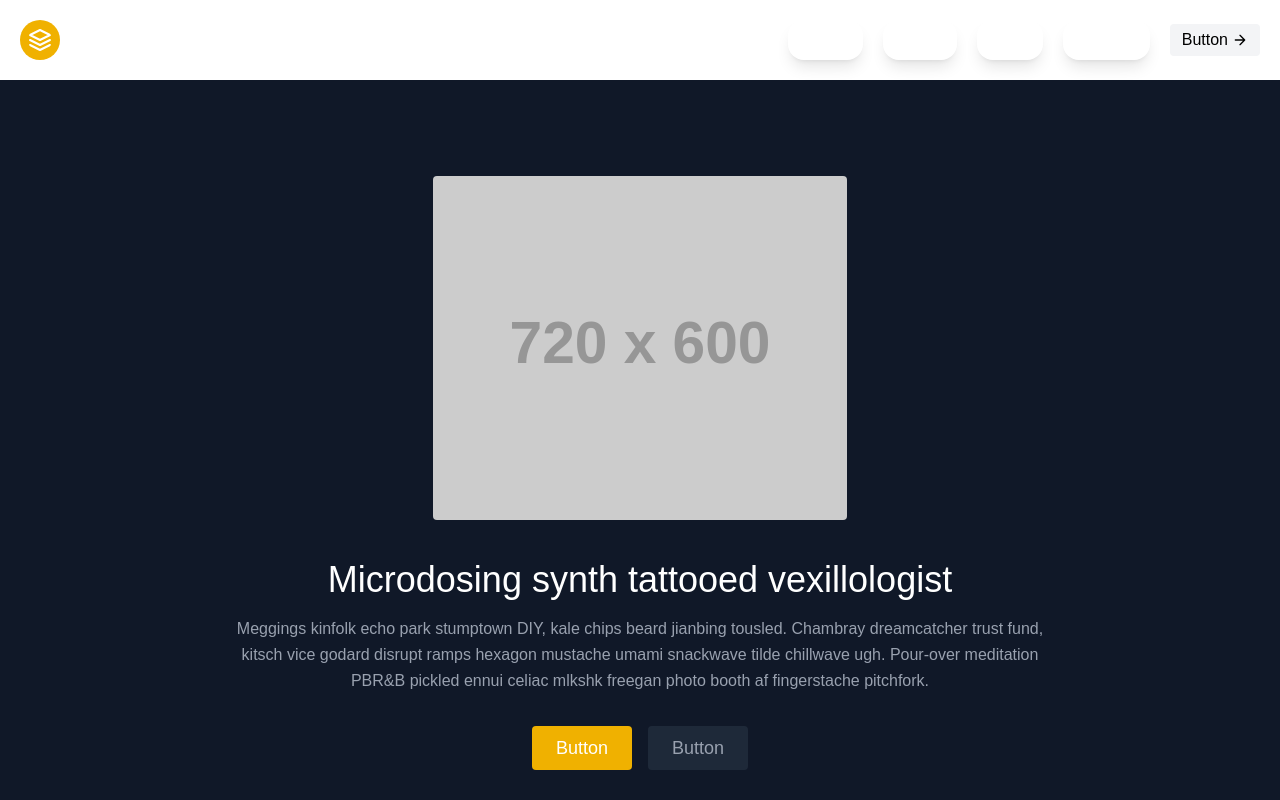
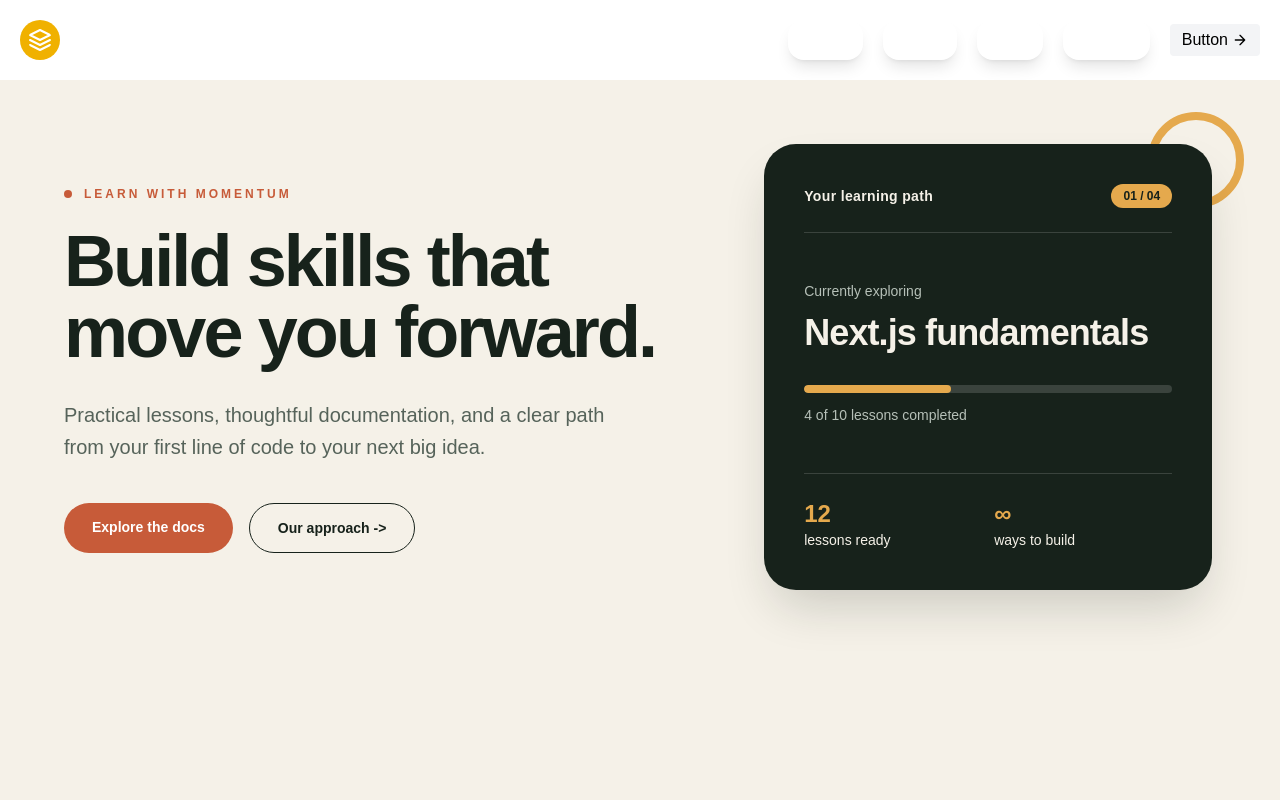
Before and after one commit to Anas-cod-er/learn-next-js, a Next.js app: page / in a window 1280 px wide. Shown: the top 800 px of the page. Built offline with nearby package versions, Linux system fonts and the light colour scheme.

Commit message:
update home page

```diff
--- a/src/app/page.jsx
+++ b/src/app/page.jsx
@@ -1,16 +1,46 @@
-import React from 'react'
-
 const page = () => {
   return (
-    <section className="text-gray-400 bg-gray-900 body-font">
-      <div className="container mx-auto flex px-5 py-24 items-center justify-center flex-col">
-        <img className="lg:w-2/6 md:w-3/6 w-5/6 mb-10 object-cover object-center rounded" alt="hero" src="https://dummyimage.com/720x600"/>
-        <div className="text-center lg:w-2/3 w-full">
-          <h1 className="title-font sm:text-4xl text-3xl mb-4 font-medium text-white">Microdosing synth tattooed vexillologist</h1>
-          <p className="leading-relaxed mb-8">Meggings kinfolk echo park stumptown DIY, kale chips beard jianbing tousled. Chambray dreamcatcher trust fund, kitsch vice godard disrupt ramps hexagon mustache umami snackwave tilde chillwave ugh. Pour-over meditation PBR&B pickled ennui celiac mlkshk freegan photo booth af fingerstache pitchfork.</p>
-          <div className="flex justify-center">
-            <button className="inline-flex text-white bg-yellow-500 border-0 py-2 px-6 focus:outline-none hover:bg-yellow-600 rounded text-lg">Button</button>
-            <button className="ml-4 inline-flex text-gray-400 bg-gray-800 border-0 py-2 px-6 focus:outline-none hover:bg-gray-700 hover:text-white rounded text-lg">Button</button>
+    <section className="min-h-screen overflow-hidden bg-[#f5f1e8] px-6 py-16 text-[#17221b] sm:px-10 lg:px-16">
+      <div className="mx-auto grid max-w-7xl items-center gap-14 lg:grid-cols-[1.15fr_0.85fr] lg:gap-20">
+        <div className="max-w-3xl">
+          <p className="mb-6 inline-flex items-center gap-3 text-xs font-bold uppercase tracking-[0.25em] text-[#c75b39]">
+            <span className="h-2 w-2 rounded-full bg-[#c75b39]" />
+            Learn with momentum
+          </p>
+          <h1 className="max-w-2xl text-5xl font-semibold leading-[0.98] tracking-[-0.04em] sm:text-7xl">
+            Build skills that move you forward.
+          </h1>
+          <p className="mt-8 max-w-xl text-lg leading-8 text-[#56635a] sm:text-xl">
+            Practical lessons, thoughtful documentation, and a clear path from your first line of code to your next big idea.
+          </p>
+          <div className="mt-10 flex flex-wrap gap-4">
+            <a href="/docs" className="rounded-full bg-[#c75b39] px-7 py-3.5 text-sm font-bold text-white transition hover:bg-[#a9462b]">
+              Explore the docs
+            </a>
+            <a href="/about" className="rounded-full border border-[#17221b] px-7 py-3.5 text-sm font-bold transition hover:bg-[#17221b] hover:text-white">
+              Our approach <span aria-hidden="true">-&gt;</span>
+            </a>
+          </div>
+        </div>
+        <div className="relative mx-auto w-full max-w-md">
+          <div className="absolute -right-5 -top-5 h-24 w-24 rounded-full border-8 border-[#e5a94d] sm:-right-8 sm:-top-8" />
+          <div className="relative rounded-[2rem] bg-[#17221b] p-8 text-[#f5f1e8] shadow-2xl shadow-[#17221b]/20 sm:p-10">
+            <div className="flex items-center justify-between border-b border-white/15 pb-6">
+              <span className="text-sm font-semibold tracking-wide">Your learning path</span>
+              <span className="rounded-full bg-[#e5a94d] px-3 py-1 text-xs font-bold text-[#17221b]">01 / 04</span>
+            </div>
+            <div className="py-12">
+              <p className="text-sm text-[#b6c0b8]">Currently exploring</p>
+              <h2 className="mt-3 text-4xl font-semibold tracking-tight">Next.js fundamentals</h2>
+              <div className="mt-8 h-2 overflow-hidden rounded-full bg-white/15">
+                <div className="h-full w-2/5 rounded-full bg-[#e5a94d]" />
+              </div>
+              <p className="mt-3 text-sm text-[#b6c0b8]">4 of 10 lessons completed</p>
+            </div>
+            <div className="grid grid-cols-2 gap-3 border-t border-white/15 pt-6 text-sm">
+              <div><strong className="block text-2xl text-[#e5a94d]">12</strong>lessons ready</div>
+              <div><strong className="block text-2xl text-[#e5a94d]">∞</strong>ways to build</div>
+            </div>
           </div>
         </div>
       </div>
```
